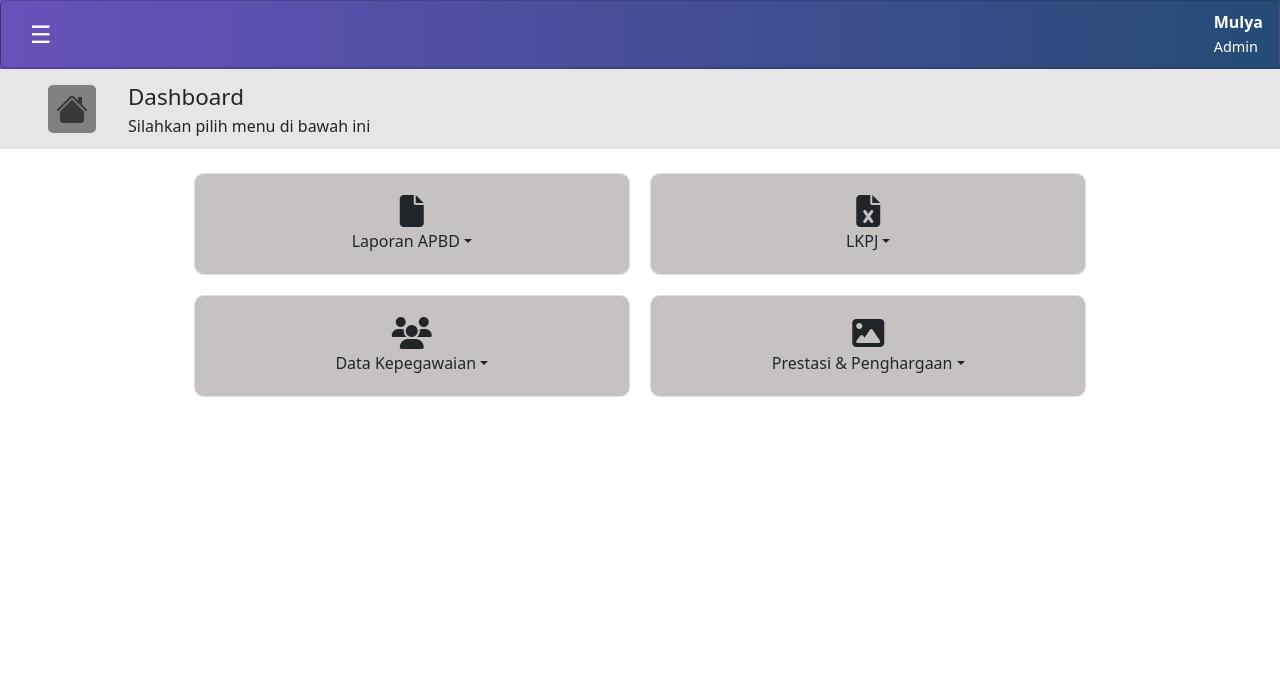
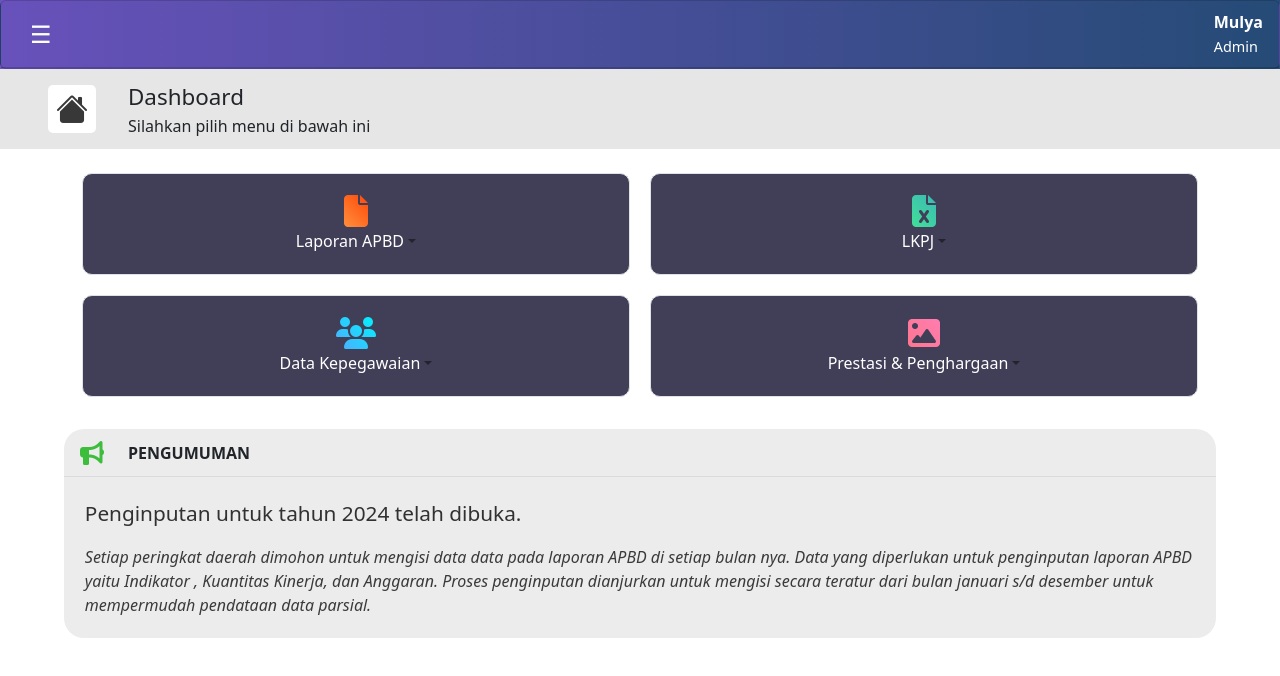
Before and after one commit to mlyrmdhnn/adbang, a Vue app in the folder adbang-ui/: page /adbang/home in a window 1280 px wide. Shown: the top 676 px of the page. Built offline with nearby package versions, Linux system fonts and the light colour scheme.

Commit message:
button update, add announcement

```diff
--- a/adbang-ui/src/components/DropdownButton.vue
+++ b/adbang-ui/src/components/DropdownButton.vue
@@ -1,5 +1,5 @@
 <template>
-  <div class="dropdown d-inline-block w-100">
+  <div class="dropdown w-100 d-flex flex-column">
     <button
       type="button"
       class="font-icon-wrapper dropdown-toggle btn btn-focus w-100"
@@ -11,11 +11,11 @@
       <i :class="iconClass" style="font-size: 2rem"></i>
       <!-- Dynamic icon -->
       <br />
-      {{ title }}
+      <span class="tittle">{{ title }}</span>
     </button>
     <ul class="dropdown-menu w-100">
       <li v-for="(item, index) in menuList" :key="index">
-        <a :href="item.link" class="dropdown-item">{{ item.text }}</a>
+        <RouterLink :to="item.link" class="dropdown-item">{{ item.text }}</RouterLink>
       </li>
     </ul>
   </div>
@@ -23,12 +23,17 @@
 
 <script setup>
 import { defineProps } from 'vue'
+import { RouterLink } from 'vue-router'
 
-const props = defineProps({
-  title: String, // Judul button dropdown
-  iconClass: String, // Kelas ikon (FontAwesome)
-  menuList: Array, // Daftar menu dropdown
+defineProps({
+  title: String,
+  iconClass: String,
+  menuList: Array,
 })
 </script>
 
-<style scoped></style>
+<style scoped>
+.tittle {
+  color: white;
+}
+</style>
--- a/adbang-ui/src/components/NavAndSide.vue
+++ b/adbang-ui/src/components/NavAndSide.vue
@@ -111,7 +111,7 @@ li {
 }
 
 .dropdown-menu {
-  background-color: #343a40 !important;
+  background-color: #324e6b !important;
   border: none;
   /* transition: opacity 0.5s ease; */
 }
--- a/adbang-ui/src/views/AdbangHome.vue
+++ b/adbang-ui/src/views/AdbangHome.vue
@@ -1,7 +1,8 @@
 <script setup>
 import DropdownButton from '@/components/DropdownButton.vue'
+
 const apbd = [
-  { text: 'Master Data', link: '#' },
+  { text: 'Master Data', link: '/adbang' },
   { text: 'Mengisi Laporan', link: '#' },
   { text: 'Laporan Grafik', link: '#' },
   { text: 'Laporan Bulanan', link: '#' },
@@ -25,7 +26,8 @@ const prestasi = [
     <section class="content-header">
       <section class="house"><i class="bi bi-house-fill"></i></section>
       <section class="text">
-        <span class="text-1">Dashboard</span><span>Silahkan pilih menu di bawah ini</span>
+        <span class="text-1">Dashboard</span
+        ><span class="text-2">Silahkan pilih menu di bawah ini</span>
       </section>
     </section>
   </div>
@@ -34,38 +36,172 @@ const prestasi = [
       <DropdownButton
         class="border"
         title="Laporan APBD"
-        iconClass="fa fa-fw fa-file icon-gradient bg-warm-flame"
+        iconClass="fa fa-fw fa-file"
         :menuList="apbd"
       ></DropdownButton>
       <DropdownButton
         class="border"
         title="LKPJ"
-        iconClass="fa fa-fw fa-file-excel icon-gradient bg-happy-itmeo"
+        iconClass="fa fa-fw fa-file-excel"
         :menuList="lkpj"
       ></DropdownButton>
       <DropdownButton
         class="border"
         title="Data Kepegawaian"
-        iconClass="fa fa-fw fa-users icon-gradient bg-malibu-beach"
+        iconClass="fa fa-fw fa-users"
         :menuList="kepegawaian"
       ></DropdownButton>
       <DropdownButton
         class="border"
         title="Prestasi & Penghargaan"
-        iconClass="fa fa-fw fa-image icon-gradient bg-love-kiss"
+        iconClass="fa fa-fw fa-image"
         :menuList="prestasi"
       ></DropdownButton>
     </div>
   </div>
+  <div class="pengumuman">
+    <section class="header-pengumuman">
+      <i class="header-icon lnr-rocket icon-gradient bg-tempting-azure fa fa-bullhorn"></i>
+      <span class="pengumuman-tittle">PENGUMUMAN</span>
+    </section>
+    <section class="pengumuman-content">
+      <section class="pengumuman-content-tittle">
+        Penginputan untuk tahun 2024 telah dibuka.
+      </section>
+      <section class="text-pengumuman">
+        Setiap peringkat daerah dimohon untuk mengisi data data pada laporan APBD di setiap bulan
+        nya. Data yang diperlukan untuk penginputan laporan APBD yaitu Indikator , Kuantitas
+        Kinerja, dan Anggaran. Proses penginputan dianjurkan untuk mengisi secara teratur dari bulan
+        januari s/d desember untuk mempermudah pendataan data parsial.
+      </section>
+    </section>
+  </div>
 </template>
 
 <style scoped>
+.text-pengumuman {
+  /* border: 1px solid black; */
+  font-style: italic;
+  margin-top: 1rem;
+  color: rgb(58, 58, 58);
+}
+
+.pengumuman-content-tittle {
+  font-size: 1.3rem;
+  color: rgb(49, 49, 49);
+  /* border: 1px solid green; */
+}
+::v-deep(.fa-file) {
+  background: linear-gradient(45deg, #ff9a44, #ff3d00);
+  -webkit-background-clip: text;
+  -webkit-text-fill-color: transparent;
+  display: inline-block;
+}
+
+::v-deep(.fa-file-excel) {
+  background: linear-gradient(45deg, #42e695, #3bb2b8);
+  -webkit-background-clip: text;
+  -webkit-text-fill-color: transparent;
+  display: inline-block;
+}
+
+::v-deep(.fa-users) {
+  background: linear-gradient(45deg, #4facfe, #00f2fe);
+  -webkit-background-clip: text;
+  -webkit-text-fill-color: transparent;
+  display: inline-block;
+}
+
+::v-deep(.fa-image) {
+  background: linear-gradient(45deg, #ff758c, #ff7eb3);
+  -webkit-background-clip: text;
+  -webkit-text-fill-color: transparent;
+  display: inline-block;
+}
+
+.pengumuman-content {
+  padding: 1.3rem;
+  /* border: 1px solid black; */
+}
+
+.pengumuman-tittle {
+  font-size: 1rem;
+  margin-left: 1.5rem;
+  font-weight: 600;
+}
+.pengumuman {
+  /* border: 1px solid black; */
+  width: 90%;
+  margin: auto;
+  margin-top: 2rem;
+  background-color: rgb(236, 236, 236);
+  border-radius: 20px;
+}
+
+.header-pengumuman {
+  /* border: 1px solid red; */
+  border-bottom: 1px solid rgb(219, 219, 219);
+  height: 3rem;
+  display: flex;
+  /* justify-content: center; */
+  align-items: center;
+}
+.fa-bullhorn {
+  color: rgb(60, 189, 60);
+  /* border: 1px solid black; */
+  /* border-bottom: 1px solid gray; */
+  font-size: 1.5rem;
+  margin-left: 1rem;
+}
+@media (max-width: 768px) {
+  .header-pengumuman {
+    display: flex;
+    justify-content: center;
+  }
+  .fa-bullhorn {
+    display: none;
+  }
+
+  .house,
+  .bi-house-fill {
+    display: none !important;
+  }
+  .text-1,
+  .text-2 {
+    transform: translate(7rem);
+  }
+  .text-1 {
+    font-size: 0.5rem;
+  }
+  .text-2 {
+    transform: translate(4rem);
+    font-size: 1rem;
+    /* border: 1px solid black; */
+    width: 100%;
+  }
+}
+
+.container {
+  display: flex;
+  justify-content: center;
+  align-items: center;
+  width: 100%;
+}
+
+.grid-container {
+  display: grid;
+  grid-template-columns: repeat(2, 1fr); /* Default 2 kolom */
+  gap: 20px;
+  width: 100%;
+}
+
 .border {
-  background-color: rgb(199, 194, 194);
+  background-color: #413f58;
   border-radius: 10px;
+  transition: background-color 0.2s ease-in-out;
 }
 .border:hover {
-  background-color: blue;
+  background-color: #75709b;
 }
 .container {
   display: flex;
@@ -76,9 +212,9 @@ const prestasi = [
 .grid-container {
   display: grid;
   grid-template-columns: repeat(2, 1fr); /* 2 kolom */
-  grid-template-rows: repeat(2, 1fr); /* 2 baris */
+  /* grid-template-rows: repeat(2, 1fr); */
   gap: 20px; /* Jarak antar tombol */
-  width: 80%; /* Ubah sesuai kebutuhan */
+  width: 100%; /* Ubah sesuai kebutuhan */
 }
 
 .grid-container button {
@@ -89,7 +225,7 @@ const prestasi = [
 }
 
 .main-content {
-  border: 1px solid black;
+  /* border: 1px solid black; */
   flex-wrap: wrap;
 }
 
@@ -101,7 +237,7 @@ const prestasi = [
   height: 3rem;
   width: 3rem;
   margin-left: 3rem;
-  background-color: gray;
+  background-color: rgb(255, 255, 255);
   border-radius: 5px;
 }
 
```
